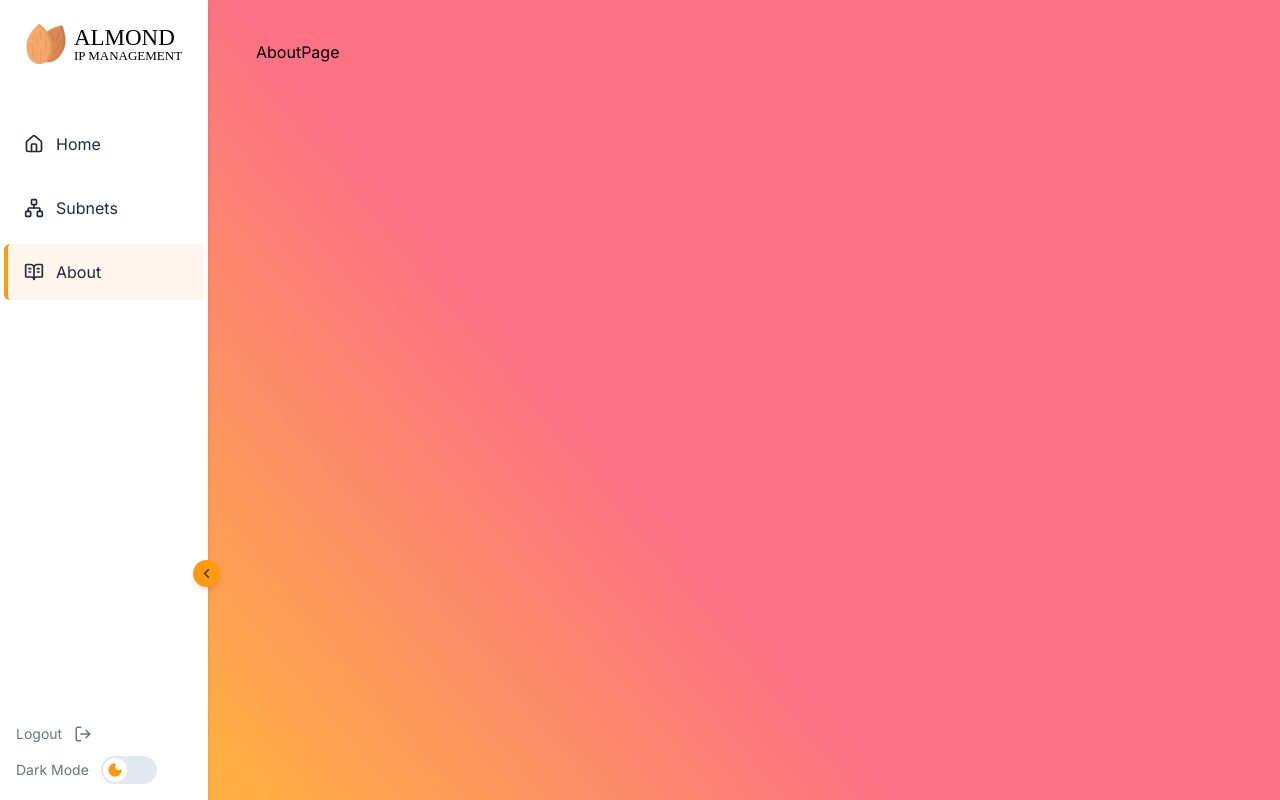
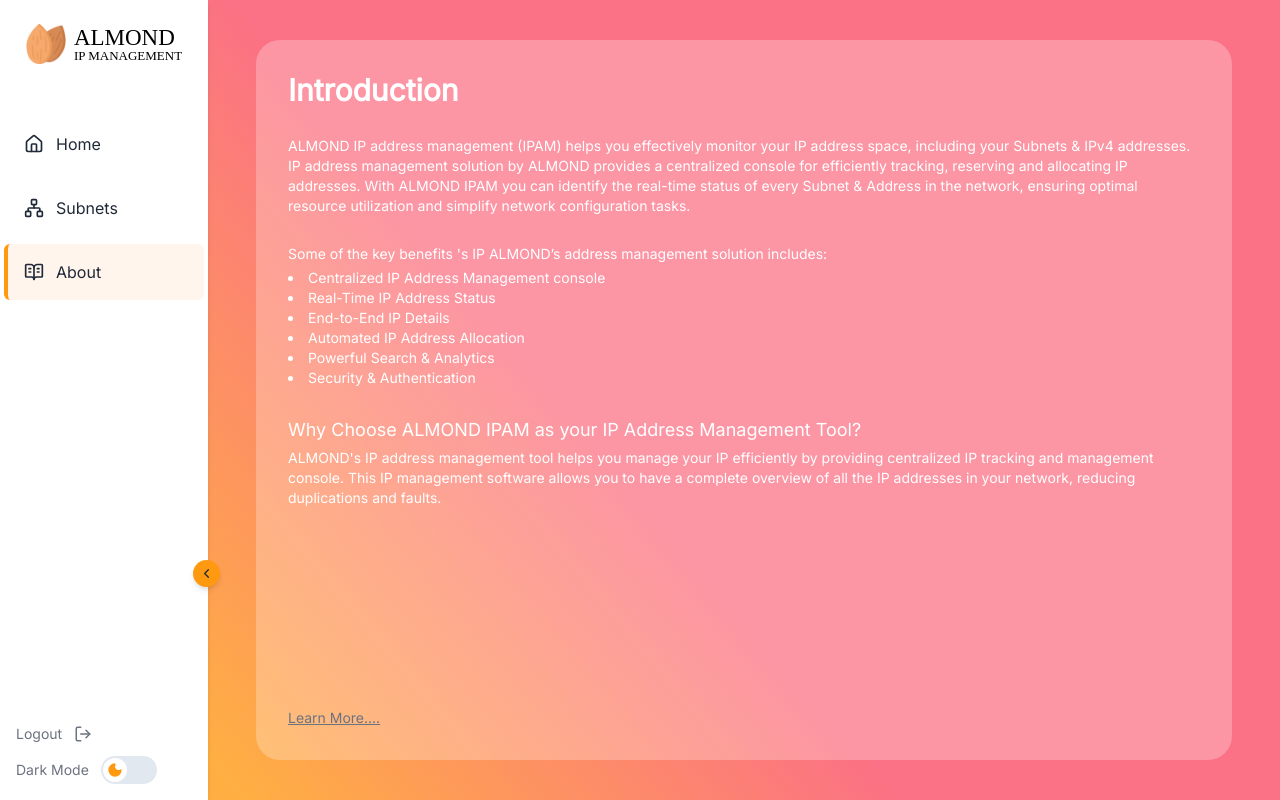
Before and after one commit to random551923/almond-ipam, a React (Vite) app: page /about in a window 1280 px wide. Built offline with nearby package versions, Linux system fonts and the light colour scheme; a web font is replaced by a local one.

Commit message:
feat: add About page

```diff
--- a/src/pages/AboutPage.tsx
+++ b/src/pages/AboutPage.tsx
@@ -1,7 +1,37 @@
+import Container from "../components/Container";
+
 const AboutPage = () => {
-  return (<div>
-    AboutPage
-  </div>);
+  return (
+    <Container className="flex flex-col h-full gap-1">
+      <h1 className="text-3xl font-bold mb-6">Introduction</h1>
+      <p className="">
+        ALMOND IP address management (IPAM) helps you effectively monitor your IP address space,
+        including your Subnets & IPv4 addresses. IP address management solution by ALMOND provides a
+        centralized console for efficiently tracking, reserving and allocating IP addresses.
+        With ALMOND IPAM you can identify the real-time status of every Subnet & Address in the network,
+        ensuring optimal resource utilization and simplify network configuration tasks.
+      </p>
+      <p className="mt-6">Some of the key benefits 's IP ALMOND’s address management solution includes:</p>
+      <ul className="list-disc list-inside">
+        <li>Centralized IP Address Management console</li>
+        <li>Real-Time IP Address Status</li>
+        <li>End-to-End IP Details</li>
+        <li>Automated IP Address Allocation</li>
+        <li>Powerful Search & Analytics</li>
+        <li>Security & Authentication</li>
+      </ul>
+      <h2 className="text-lg mt-6">Why Choose ALMOND IPAM as your IP Address Management Tool?</h2>
+      <p className="">
+        ALMOND's IP address management tool helps you manage your IP efficiently by providing centralized IP
+        tracking and management console.
+        This IP management software allows you to have a complete overview of all the IP addresses
+        in your network, reducing duplications and faults.
+      </p>
+      <div className="flex flex-col flex-1 justify-end">
+        <a href="/test" className="text-secondary-text underline hover:text-primary-text w-fit h-fit">Learn More....</a>
+      </div>
+    </Container>
+  );
 };
 
 export default AboutPage;
```
